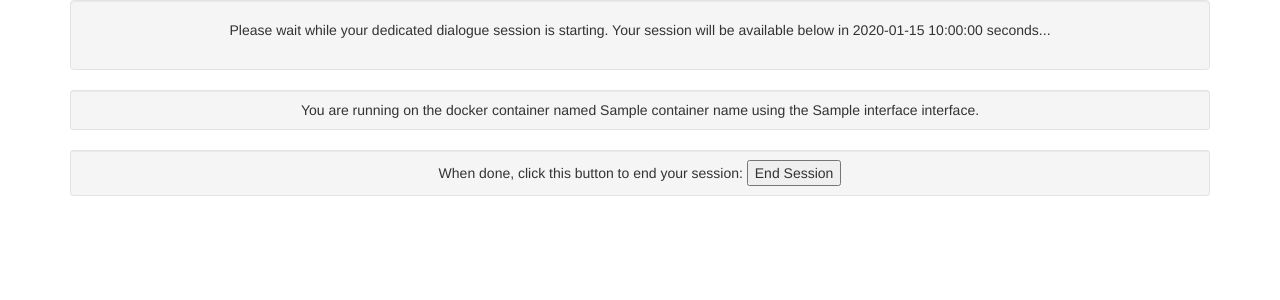
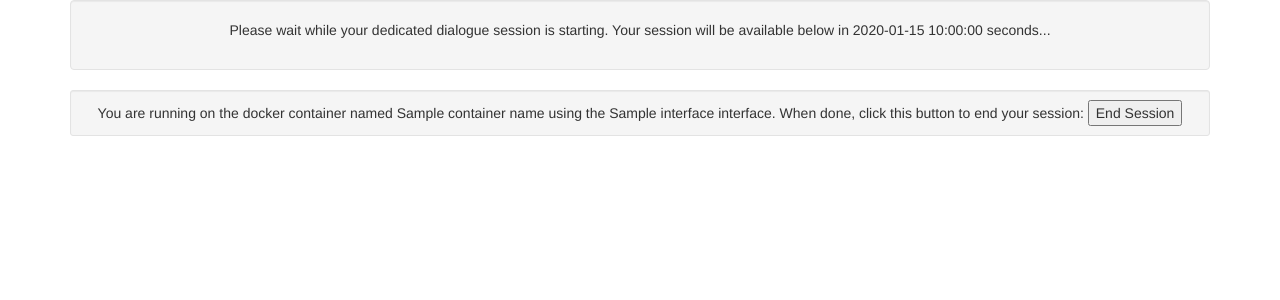
Before and after one commit to bgyori/cwc_integ_service, a Flask app: template templates/launch_dialogue.html in a window 1280 px wide. Shown: the top 300 px of the page. Run offline with Flask 2, Linux system fonts and the light colour scheme; the template is opened without the code that fills it: most values are stand-ins (such as "Sample title", 1, 10 or a date in 2020); parts of the project's set-up code (start-up, migrations or seed data) failed here and were passed over; some libraries are stand-ins or nearby versions.

Commit message:
Remove extra box on launch interface

```diff
--- a/templates/launch_dialogue.html
+++ b/templates/launch_dialogue.html
@@ -47,8 +47,6 @@
     <div id="session_div" align="center" class="well well-sm">
         You are running on the docker container named {{container_name}}
         using the {{interface}} interface.
-    </div>
-    <div id="end_div" align="center" class="well well-sm">
         When done, click this button to end your session:
         <button type="button" onclick="submit_delete()">End Session</button>
     </div>
```
